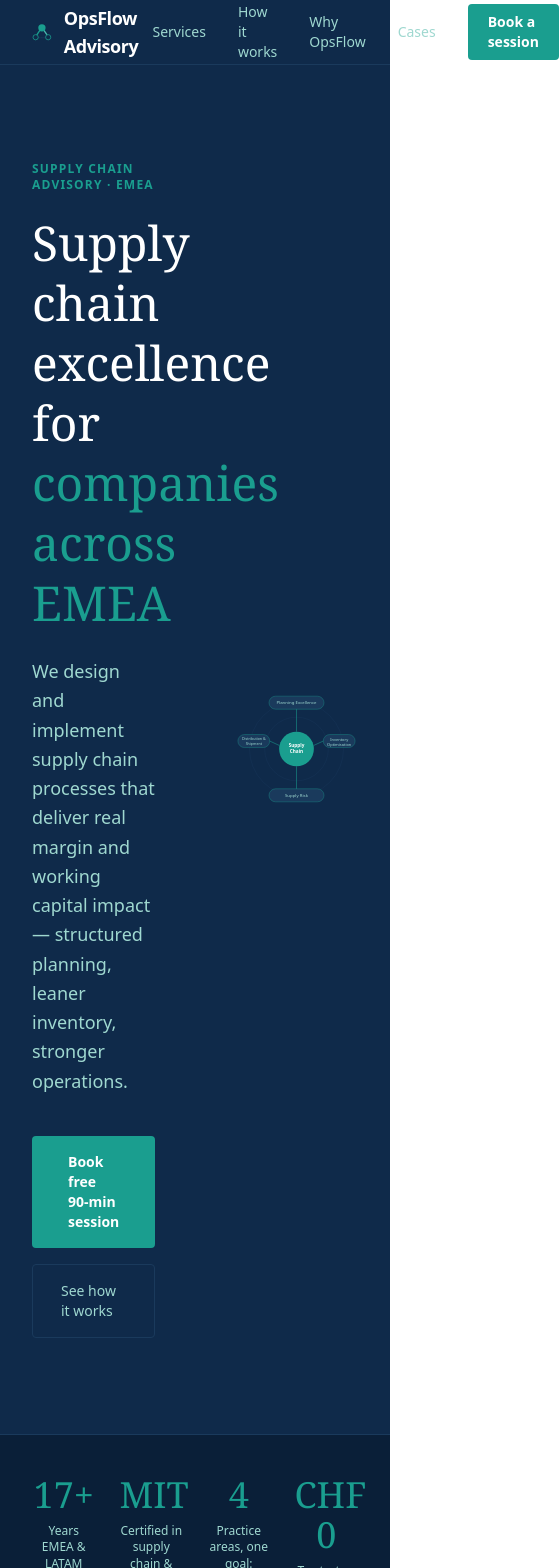
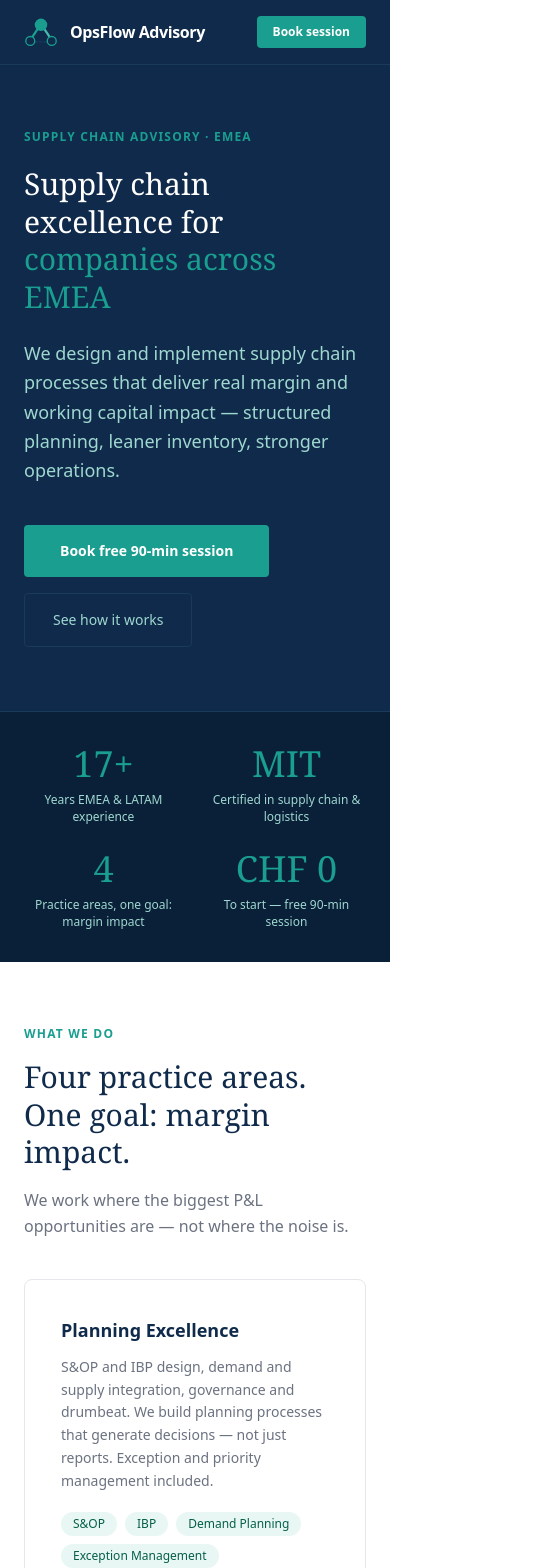
Before and after one commit to caiogou/opsflow-website-v3, a Next.js app: page / in a window 390 px wide. Shown: the top 1568 px of the page, 559 px wide, since content can reach past the window. Built offline with nearby package versions, Linux system fonts and the light colour scheme.

Commit message:
Add files via upload

```diff
--- a/components/CTAFooter.tsx
+++ b/components/CTAFooter.tsx
@@ -1,17 +1,17 @@
 export function CTA() {
   return (
-    <section className="py-24 px-8 bg-teal text-center">
+    <section className="py-16 px-6 md:py-24 md:px-8 bg-teal text-center">
       <div className="max-w-2xl mx-auto">
-        <h2 className="font-serif text-4xl font-normal text-white mb-5">
+        <h2 className="font-serif text-3xl md:text-4xl font-normal text-white mb-5">
           Start with a free conversation.
         </h2>
-        <p className="text-lg text-emerald-50 leading-relaxed mb-10">
+        <p className="text-base md:text-lg text-emerald-50 leading-relaxed mb-8 md:mb-10">
           90 minutes. Structured thinking about your supply chain challenges. Honest perspectives
           on where the real value is — whether we work together or not.
         </p>
         <a
           href="mailto:caio@opsflow-advisory.ch"
-          className="inline-block bg-white text-navy px-10 py-5 rounded text-base font-bold hover:opacity-90 transition-opacity no-underline"
+          className="inline-block bg-white text-navy px-8 py-4 md:px-10 md:py-5 rounded text-sm md:text-base font-bold hover:opacity-90 transition-opacity no-underline"
         >
           Book your free session → caio@opsflow-advisory.ch
         </a>
@@ -22,10 +22,10 @@
 
 export function Footer() {
   return (
-    <footer className="bg-navy-deep border-t border-navy-mid py-10 px-8">
-      <div className="max-w-6xl mx-auto flex justify-between items-center">
+    <footer className="bg-navy-deep border-t border-navy-mid py-8 px-6 md:py-10 md:px-8">
+      <div className="max-w-6xl mx-auto flex flex-col md:flex-row justify-between items-center gap-6 md:gap-0">
         <span className="text-base font-bold text-white">OpsFlow Advisory</span>
-        <div className="flex gap-7">
+        <div className="flex flex-wrap justify-center gap-5 md:gap-7">
           {[
             { label: 'Services', href: '#services' },
             { label: 'How it works', href: '#how' },
@@ -41,7 +41,7 @@
             </a>
           ))}
         </div>
-        <span className="text-xs text-slate-500">
+        <span className="text-xs text-slate-500 text-center">
           © 2026 OpsFlow Advisory · Nyon, Switzerland
         </span>
       </div>
--- a/components/Credentials.tsx
+++ b/components/Credentials.tsx
@@ -15,18 +15,18 @@
 
 export function Credentials() {
   return (
-    <section id="why" className="py-24 px-8 bg-navy">
+    <section id="why" className="py-16 px-6 md:py-24 md:px-8 bg-navy">
       <div className="max-w-6xl mx-auto">
         <p className="text-xs font-bold tracking-widest text-teal-light uppercase mb-4">
           Why OpsFlow
         </p>
-        <h2 className="font-serif text-4xl font-normal text-white mb-4 leading-tight">
+        <h2 className="font-serif text-3xl md:text-4xl font-normal text-white mb-4 leading-tight">
           Senior expertise.<br />No junior consultants. No bait-and-switch.
         </h2>
-        <p className="text-base text-teal-muted leading-relaxed max-w-xl mb-14">
+        <p className="text-base text-teal-muted leading-relaxed max-w-xl mb-10 md:mb-14">
           What you see is what you get — the same person who diagnoses your problem leads the solution.
         </p>
-        <div className="grid grid-cols-3 gap-6">
+        <div className="grid grid-cols-1 md:grid-cols-3 gap-6">
           {creds.map((c) => (
             <div key={c.title} className="bg-navy-mid rounded-lg p-9 border-t-4 border-teal">
               <h3 className="text-base font-bold text-white mb-3">{c.title}</h3>
--- a/components/Hero.tsx
+++ b/components/Hero.tsx
@@ -1,12 +1,12 @@
 export function Hero() {
   return (
-    <section className="bg-navy py-24 px-8">
-      <div className="max-w-6xl mx-auto grid grid-cols-2 gap-20 items-center">
+    <section className="bg-navy py-16 px-6 md:py-24 md:px-8">
+      <div className="max-w-6xl mx-auto grid grid-cols-1 md:grid-cols-2 gap-10 md:gap-20 items-center">
         <div>
           <p className="text-xs font-bold tracking-widest text-teal uppercase mb-5">
             Supply chain advisory · EMEA
           </p>
-          <h1 className="font-serif text-5xl font-normal text-white leading-tight mb-6">
+          <h1 className="font-serif text-3xl md:text-5xl font-normal text-white leading-tight mb-6">
             Supply chain excellence for{' '}
             <em className="text-teal not-italic">companies across EMEA</em>
           </h1>
@@ -29,7 +29,7 @@
             </a>
           </div>
         </div>
-        <div className="flex items-center justify-center">
+        <div className="hidden md:flex items-center justify-center">
           <svg width="320" height="300" viewBox="0 0 340 320" xmlns="http://www.w3.org/2000/svg">
             <circle cx="170" cy="160" r="130" fill="none" stroke="#1a3a5c" strokeWidth="1" />
             <circle cx="170" cy="160" r="88" fill="none" stroke="#1a3a5c" strokeWidth="1" />
--- a/components/HowItWorks.tsx
+++ b/components/HowItWorks.tsx
@@ -21,16 +21,16 @@
 
 export function HowItWorks() {
   return (
-    <section id="how" className="py-24 px-8 bg-teal-pale/30">
+    <section id="how" className="py-16 px-6 md:py-24 md:px-8 bg-teal-pale/30">
       <div className="max-w-6xl mx-auto">
         <p className="text-xs font-bold tracking-widest text-teal uppercase mb-4">How it works</p>
-        <h2 className="font-serif text-4xl font-normal text-navy mb-4 leading-tight">
+        <h2 className="font-serif text-3xl md:text-4xl font-normal text-navy mb-4 leading-tight">
           From first conversation<br />to measurable results.
         </h2>
-        <p className="text-base text-gray-500 leading-relaxed max-w-xl mb-14">
+        <p className="text-base text-gray-500 leading-relaxed max-w-xl mb-10 md:mb-14">
           Three steps. Fixed timelines. No open-ended engagements.
         </p>
-        <div className="grid grid-cols-3 gap-12">
+        <div className="grid grid-cols-1 md:grid-cols-3 gap-10 md:gap-12">
           {steps.map((s, i) => (
             <div key={s.num} className="relative">
               {i < steps.length - 1 && (
--- a/components/Navbar.tsx
+++ b/components/Navbar.tsx
@@ -12,12 +12,12 @@
 export function Navbar() {
   return (
     <nav className="bg-navy sticky top-0 z-50 border-b border-navy-mid">
-      <div className="max-w-6xl mx-auto px-8 h-16 flex items-center justify-between">
+      <div className="max-w-6xl mx-auto px-6 md:px-8 h-16 flex items-center justify-between">
         <a href="#" className="flex items-center gap-3 no-underline">
           <LogoIcon size={34} />
-          <span className="text-lg font-bold text-white tracking-tight">OpsFlow Advisory</span>
+          <span className="text-base md:text-lg font-bold text-white tracking-tight">OpsFlow Advisory</span>
         </a>
-        <div className="flex items-center gap-8">
+        <div className="hidden md:flex items-center gap-8">
           {links.map((l) => (
             <a
               key={l.label}
@@ -34,6 +34,12 @@
             Book a session
           </a>
         </div>
+        <a
+          href="mailto:caio@opsflow-advisory.ch"
+          className="md:hidden bg-teal text-white px-4 py-2 rounded text-xs font-semibold hover:bg-teal-light transition-colors no-underline"
+        >
+          Book session
+        </a>
       </div>
     </nav>
   )
--- a/components/Services.tsx
+++ b/components/Services.tsx
@@ -23,16 +23,16 @@
 
 export function Services() {
   return (
-    <section id="services" className="py-24 px-8">
+    <section id="services" className="py-16 px-6 md:py-24 md:px-8">
       <div className="max-w-6xl mx-auto">
         <p className="text-xs font-bold tracking-widest text-teal uppercase mb-4">What we do</p>
-        <h2 className="font-serif text-4xl font-normal text-navy mb-4 leading-tight">
+        <h2 className="font-serif text-3xl md:text-4xl font-normal text-navy mb-4 leading-tight">
           Four practice areas.<br />One goal: margin impact.
         </h2>
-        <p className="text-base text-gray-500 leading-relaxed max-w-xl mb-14">
+        <p className="text-base text-gray-500 leading-relaxed max-w-xl mb-10 md:mb-14">
           We work where the biggest P&L opportunities are — not where the noise is.
         </p>
-        <div className="grid grid-cols-2 gap-6">
+        <div className="grid grid-cols-1 md:grid-cols-2 gap-6">
           {services.map((s) => (
             <div
               key={s.title}
--- a/components/Stats.tsx
+++ b/components/Stats.tsx
@@ -7,8 +7,8 @@
 
 export function Stats() {
   return (
-    <div className="bg-navy-deep border-t border-navy-mid py-10 px-8">
-      <div className="max-w-6xl mx-auto grid grid-cols-4 gap-6">
+    <div className="bg-navy-deep border-t border-navy-mid py-8 px-6 md:py-10 md:px-8">
+      <div className="max-w-6xl mx-auto grid grid-cols-2 md:grid-cols-4 gap-6">
         {stats.map((s) => (
           <div key={s.num} className="text-center">
             <div className="font-serif text-4xl text-teal">{s.num}</div>
--- a/components/Testimonials.tsx
+++ b/components/Testimonials.tsx
@@ -21,16 +21,16 @@
 
 export function Testimonials() {
   return (
-    <section id="cases" className="py-24 px-8 bg-gray-50">
+    <section id="cases" className="py-16 px-6 md:py-24 md:px-8 bg-gray-50">
       <div className="max-w-6xl mx-auto">
         <p className="text-xs font-bold tracking-widest text-teal uppercase mb-4">Cases</p>
-        <h2 className="font-serif text-4xl font-normal text-navy mb-4 leading-tight">
+        <h2 className="font-serif text-3xl md:text-4xl font-normal text-navy mb-4 leading-tight">
           Results that speak<br />for themselves.
         </h2>
-        <p className="text-base text-gray-500 leading-relaxed max-w-xl mb-14">
+        <p className="text-base text-gray-500 leading-relaxed max-w-xl mb-10 md:mb-14">
           First client cases will be published after initial engagements.
         </p>
-        <div className="grid grid-cols-3 gap-6">
+        <div className="grid grid-cols-1 md:grid-cols-3 gap-6">
           {testimonials.map((t) => (
             <div
               key={t.name}
```
